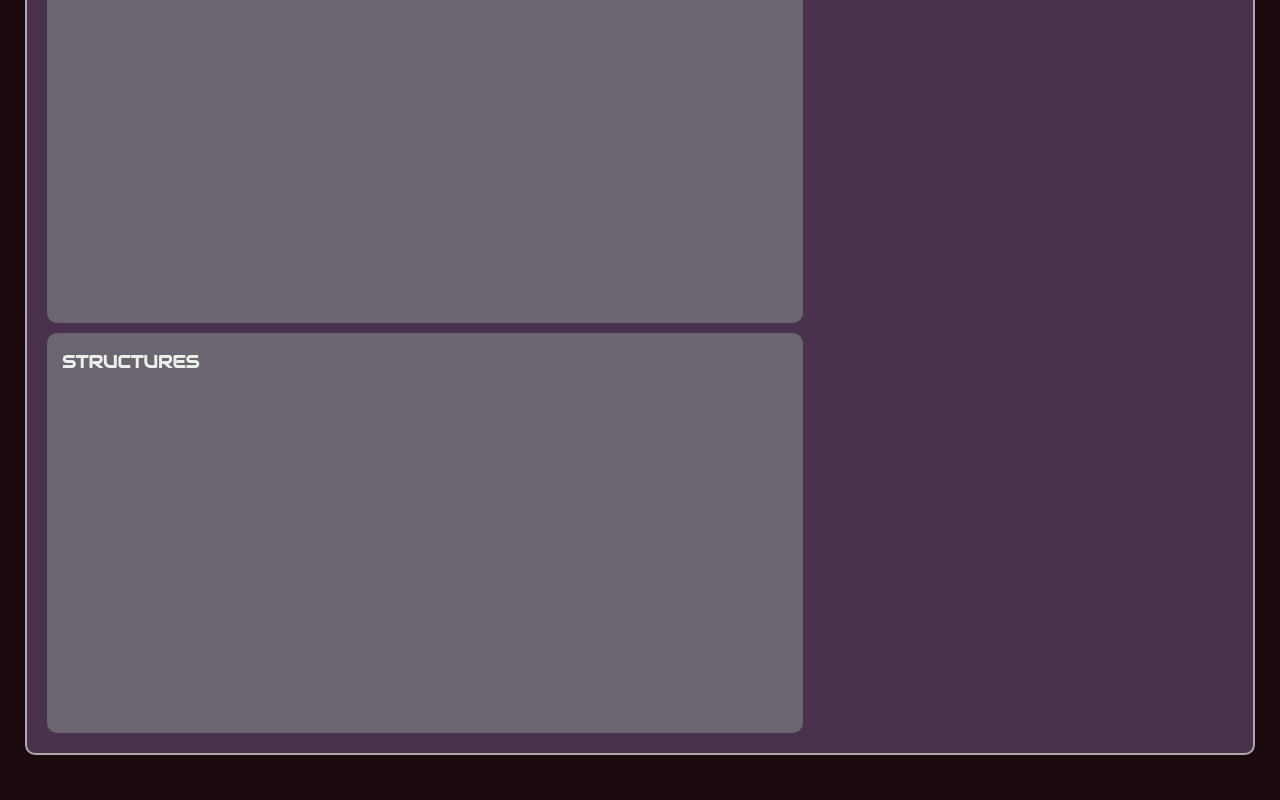
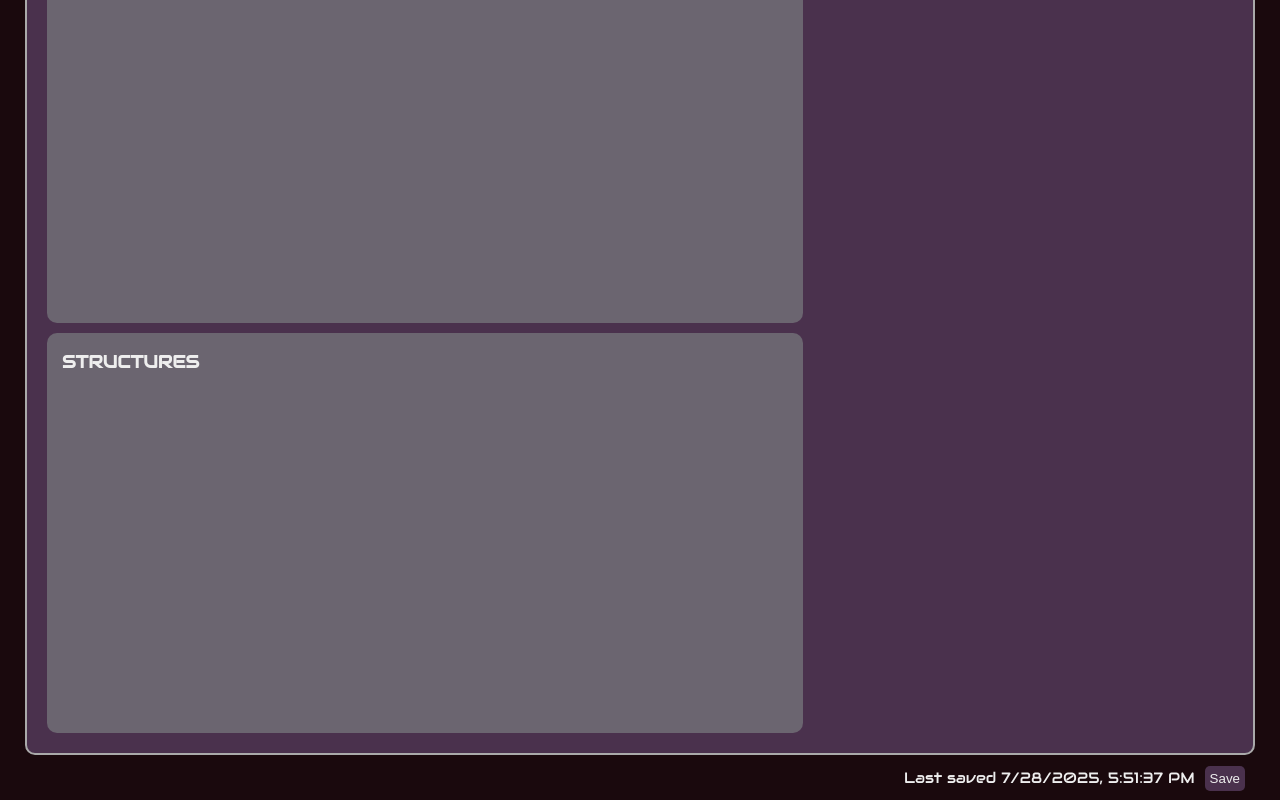
Before and after one commit to Justin-MacIntosh/DeeperAndDarker, a React (Create React App) app in the folder app/: page / in a window 1280 px wide. Shown: the part 669-1469 px from the top of the page. Built offline with nearby package versions, Linux system fonts and the light colour scheme.

Commit message:
Added saving of game data to Local Storage

```diff
--- a/app/src/App.tsx
+++ b/app/src/App.tsx
@@ -1,21 +1,49 @@
-import { useEffect, useReducer } from 'react';
+import { useEffect, useReducer, useRef } from 'react';
 
 import {
   INITIAL_GAME_STATE, gameStateReducer, GameStateContext,
 } from './game_state/GameState';
+import { saveGameState, loadGameState } from './game_state/gameStateStorage';
 import RobotDisplay from './components/RobotDisplay';
 import { formatNumber } from './helpers/formatNumber';
 
+const LOADED_GAME_STATE = loadGameState() || INITIAL_GAME_STATE;
+if (LOADED_GAME_STATE.timeOfflineData) {
+  alert(`You were offline for ${Math.floor(LOADED_GAME_STATE.timeOfflineData.timeElapsed / 1000)} seconds and earned ${formatNumber(LOADED_GAME_STATE.timeOfflineData.moneyEarned)} gems!`);
+}
+
 const App = () => {
-  const [gameState, dispatch] = useReducer(gameStateReducer, INITIAL_GAME_STATE);
+  const [gameState, dispatch] = useReducer(gameStateReducer, LOADED_GAME_STATE);
 
+  const saveCurrentGameData = () => {
+    const timeSaved = Date.now();
+    dispatch({ type: "updateTimeSaved", timeSaved: timeSaved });
+    saveGameState({ ...gameStateRef.current, timeSaved: timeSaved });
+  }
+
+  // Effect to handle game ticks
   useEffect(() => {
-    const intervalId = setInterval(() => {
-      dispatch({ type: "fifthTick" });
+    const tickIntervalId = setInterval(() => {
+      dispatch({ type: "tick", milliseconds: 200 });
     }, 200);
+    return () => clearInterval(tickIntervalId);
+  }, []);
 
-    return () => clearInterval(intervalId);
+  // Ref to always have the latest gameState in the interval
+  const gameStateRef = useRef(gameState);
+  useEffect(() => {
+    gameStateRef.current = gameState;
+  }, [gameState]);
+
+  // Effects to save game state periodically
+  useEffect(() => {
+    const saveStateIntervalId = setInterval(() => {
+      saveCurrentGameData();
+    }, 5000);
+    return () => clearInterval(saveStateIntervalId);
   }, []);
+
+  const lastDateTimeSaved = new Date(gameState.timeSaved).toLocaleString();
 
   return (
     <GameStateContext value={{state: gameState, dispatch: dispatch}}>
@@ -27,7 +55,7 @@ const App = () => {
         <div className="header-middle"/>
         <div className="header-right">
           <h1>{formatNumber(gameState.currentMoney)}<i className="fa-regular fa-gem fa-xs"/></h1>
-          <h3 className="global-production">{formatNumber(gameState.moneyPerTick)}<i className="fa-regular fa-gem fa-xs"/>/sec</h3>
+          <h3 className="global-production">{formatNumber(gameState.moneyPerSecond)}<i className="fa-regular fa-gem fa-xs"/>/sec</h3>
         </div>
       </header>
       <div className="main">
@@ -52,6 +80,13 @@ const App = () => {
           ))}
         </div>
       </div>
+      <footer className="footer">
+        <div className="footer-middle"></div>
+        <div className="footer-right">
+          { lastDateTimeSaved && <span className="last-saved-display">Last saved {lastDateTimeSaved}</span> }
+          <button className="save-button" onClick={saveCurrentGameData}>Save</button>
+        </div>
+      </footer>
     </GameStateContext>
   );
 }
--- a/app/src/game_state/GameState.tsx
+++ b/app/src/game_state/GameState.tsx
@@ -4,7 +4,12 @@ import { createContext, Dispatch } from 'react';
 export interface GameState {
     robots: Robot[];
     currentMoney: number;
-    moneyPerTick: number;
+    moneyPerSecond: number;
+    timeSaved: number; // Optional field to track last save time
+    timeOfflineData?: {
+        moneyEarned: number;
+        timeElapsed: number;
+    }; // Optional field to track offline earnings
 }
 export interface Robot {
     // Robot identification
@@ -29,7 +34,8 @@ export interface Robot {
 // Initial State
 export const INITIAL_GAME_STATE: GameState = {
     currentMoney: 100,
-    moneyPerTick: 0,
+    moneyPerSecond: 0,
+    timeSaved: 0,
     robots: [
         {
             id: 1,
@@ -63,14 +69,16 @@ export const INITIAL_GAME_STATE: GameState = {
 };
 
 type GameStateAction =
- | { type: 'fifthTick' }
- | { type: 'purchaseRobot', robotId: number };
+ | { type: 'tick', milliseconds: number }
+ | { type: 'purchaseRobot', robotId: number }
+ | { type: 'updateTimeSaved', timeSaved: number };
 
 // Reducer to define the ways that the game state can be updated
 export const gameStateReducer = (state: GameState, action: GameStateAction): GameState => {
     switch (action.type) {
-        case 'fifthTick': {
-            const updatedMoney = state.currentMoney + (state.moneyPerTick / 5);
+        case 'tick': {
+            const tickRate = action.milliseconds / 1000;
+            const updatedMoney = state.currentMoney + (state.moneyPerSecond * tickRate);
             const updatedRobots = state.robots.map(robot => {
                 if (!robot.isBeingShown && robot.minMoneyToShow < updatedMoney) {
                     return { ...robot, isBeingShown: true };
@@ -104,8 +112,14 @@ export const gameStateReducer = (state: GameState, action: GameStateAction): Gam
             return {
                 ...state,
                 currentMoney: state.currentMoney - robot.currentCost,
-                moneyPerTick: state.moneyPerTick + robot.baseProduction, // TODO: Retroactively take upgrades into account
+                moneyPerSecond: state.moneyPerSecond + robot.baseProduction, // TODO: Retroactively take upgrades into account
                 robots: updatedRobots,
+            };
+        }
+        case 'updateTimeSaved': {
+            return {
+                ...state,
+                timeSaved: action.timeSaved,
             };
         }
         default:
--- /dev/null
+++ b/app/src/game_state/gameStateStorage.ts
@@ -0,0 +1,25 @@
+import { GameState } from "./GameState";
+
+const GAME_STATE_KEY = 'planet_cracker_game_state';
+
+export const saveGameState = (state: GameState) => {
+  localStorage.setItem(GAME_STATE_KEY, JSON.stringify(state));
+}
+
+export const loadGameState = (): GameState | null => {
+  const savedState = localStorage.getItem(GAME_STATE_KEY);
+  if (!savedState) {
+    return null;
+  }
+
+  const parsedState = JSON.parse(savedState) as GameState;
+  const timeElapsed = Date.now() - parsedState.timeSaved;
+  const moneyEarned = parsedState.moneyPerSecond * (timeElapsed / 1000);
+  parsedState.currentMoney += moneyEarned;
+  parsedState.timeOfflineData = {
+    moneyEarned: moneyEarned,
+    timeElapsed: timeElapsed
+  };
+
+  return { ...parsedState };
+}
--- a/app/src/style.css
+++ b/app/src/style.css
@@ -157,3 +157,35 @@ body {
     transform: translateY(0);
   }
 }
+
+/* Footer */
+.footer {
+  height: 20px;
+  padding: 10px;
+  display: flex;
+}
+.footer-middle {
+  flex-grow: 1;
+}
+.footer-right {
+  min-width: 400px;
+  text-align: right;
+}
+.last-saved-display {
+  margin-right: 10px;
+}
+.save-button {
+  background-color: #4A314d;
+  color: #eee;
+  padding: 5px;
+  border-radius: 5px;
+  border: none;
+}
+.save-button:hover {
+  filter: brightness(115%);
+  cursor: pointer;
+}
+.save-button:active {
+  filter: brightness(110%);
+  transform: scale(0.95);
+}
```
